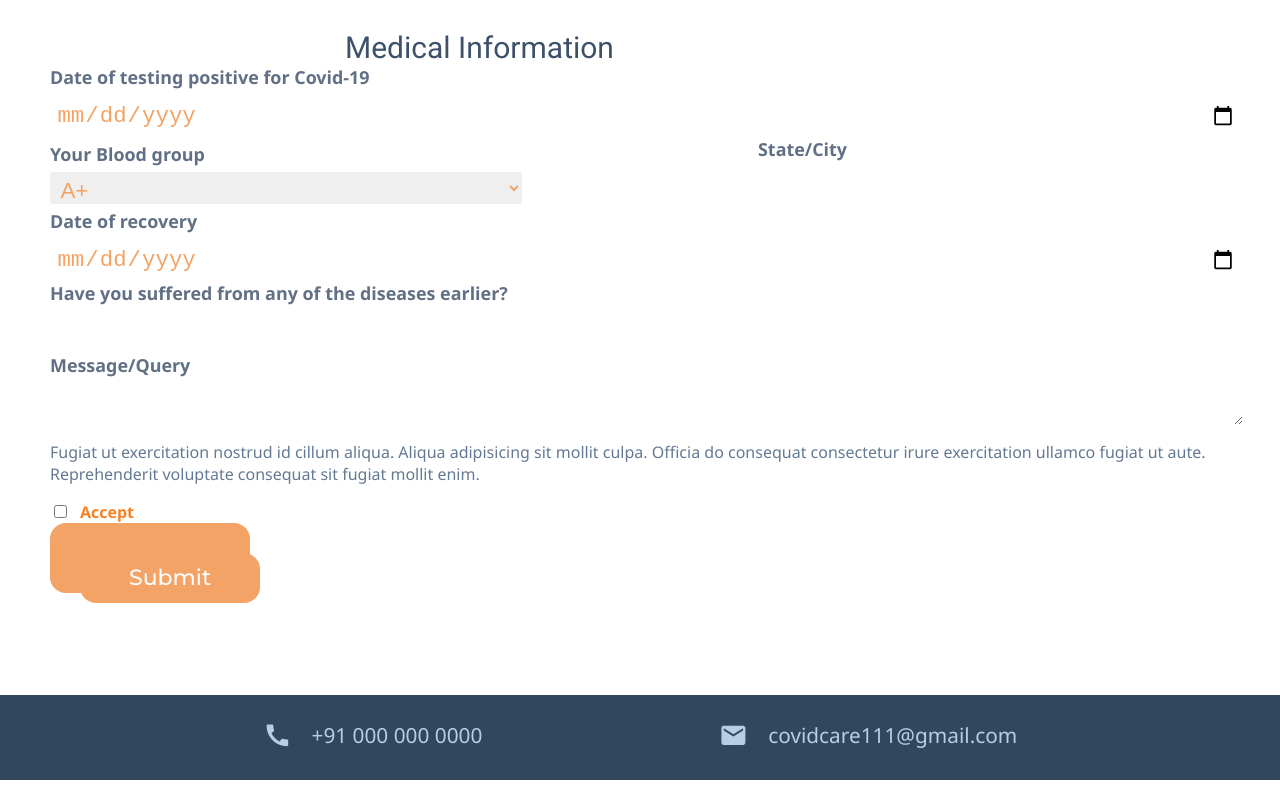
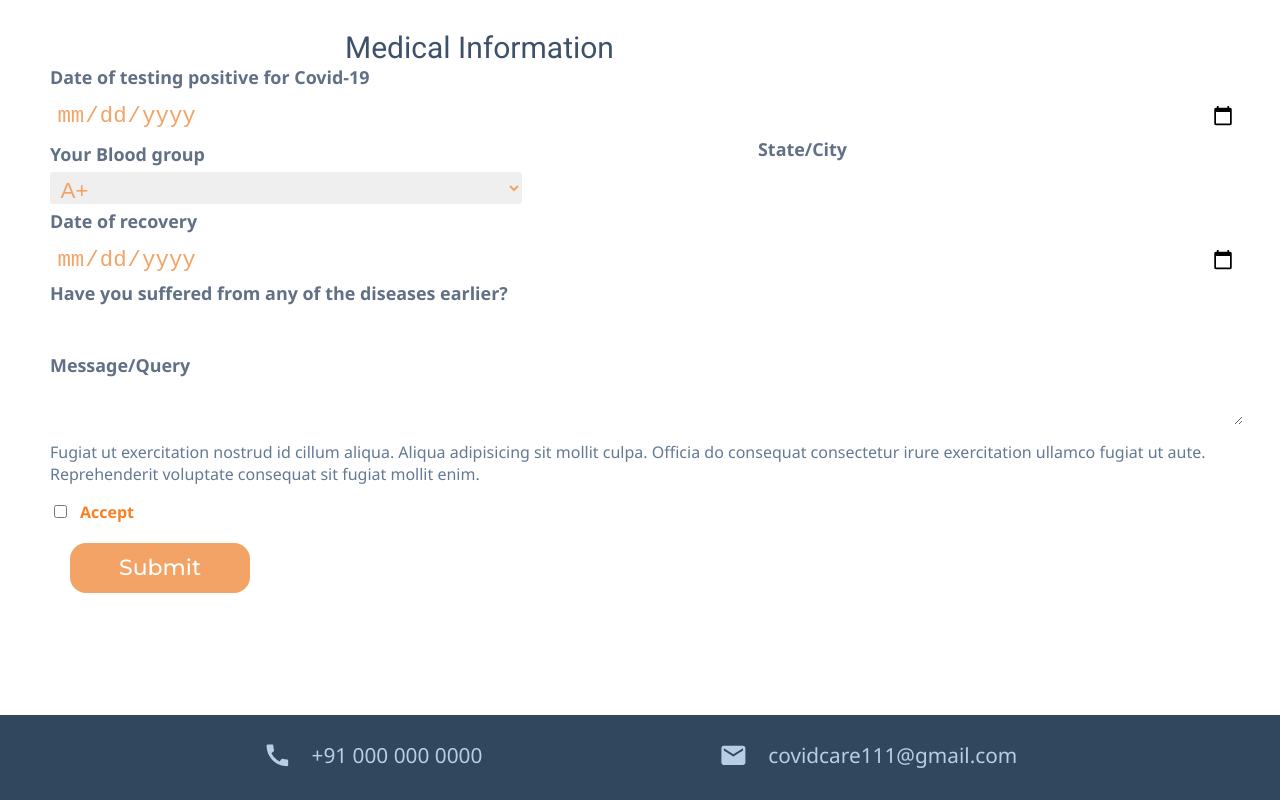
Before and after one commit to CovAssist/CoviHelp-client, a React (Create React App) app: page /DonorRegistration in a window 1280 px wide. Shown: the part 1767-2567 px from the top of the page. Built offline with nearby package versions, Linux system fonts and the light colour scheme.

Commit message:
Removed an error.

```diff
--- a/src/components/Forms/DonorForm/DonorForm.js
+++ b/src/components/Forms/DonorForm/DonorForm.js
@@ -212,7 +212,7 @@ const DonorForm = () => {
           />
           <label className="tnc">Accept</label>
         </div>
-        <div className="submit">
+        <div >
           <Button buttonName="donate" label="Submit" />
         </div>
       </form>
```
